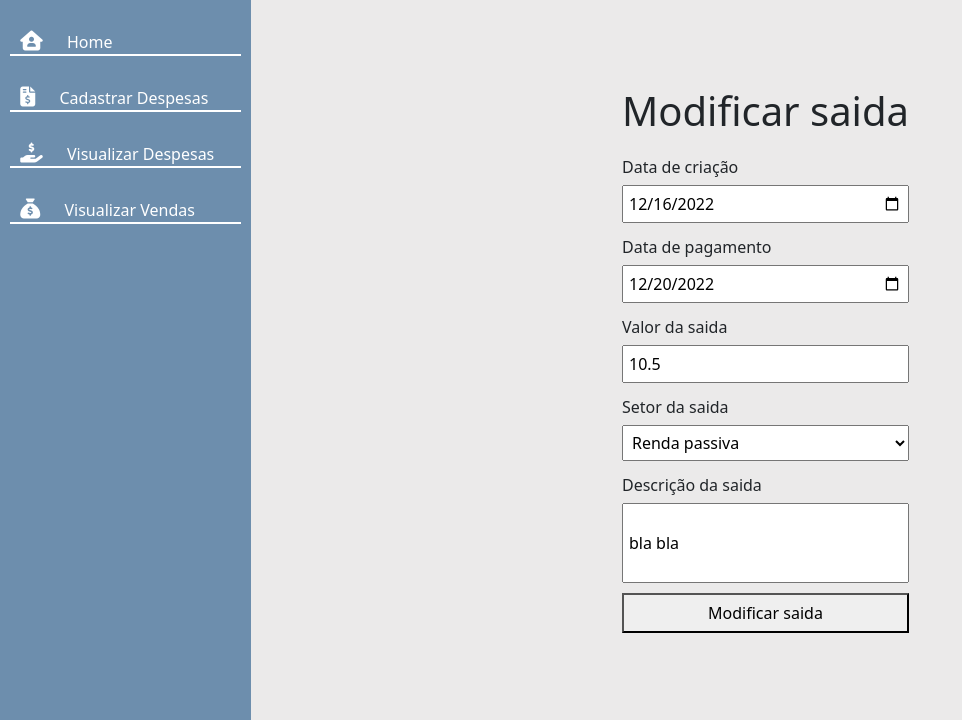
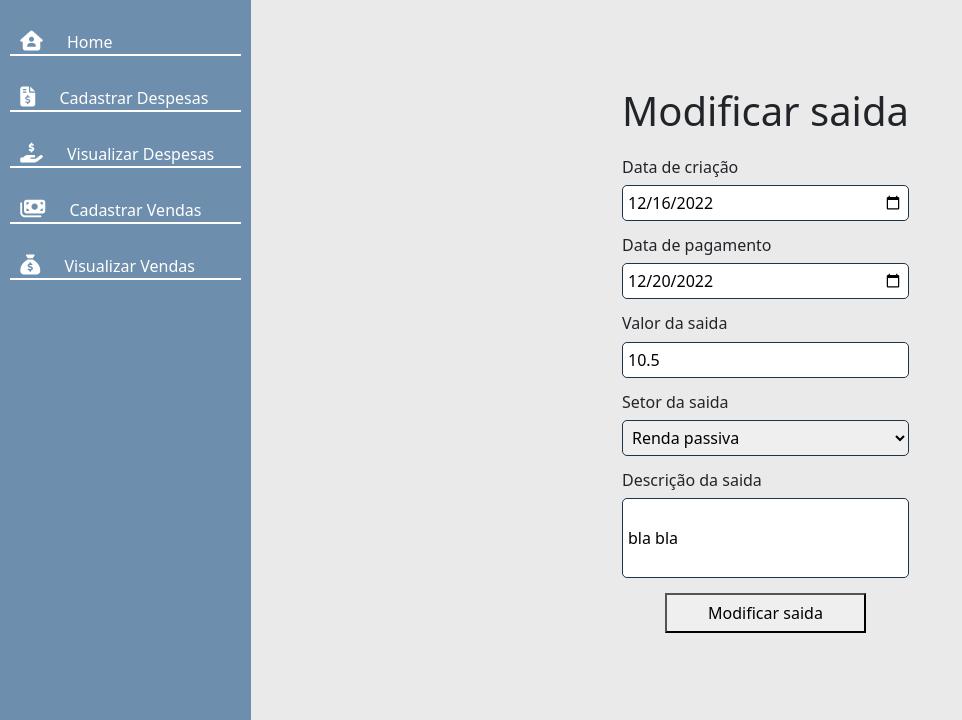
Before and after one commit to giboxz/ERP_DevCyber, a Django app: page /editarSaida/5 in a window 1280 px wide. Shown: the part 80-800 px from the top of the page, without its empty margins (0-962 px from the left). Run offline with Django 3.2, Linux system fonts and the light colour scheme; data comes from the database, SQL or seed files in the repository; some libraries are stand-ins or nearby versions.

Commit message:
Modificações htmt/css

```diff
--- a/app/static/padrao.css
+++ b/app/static/padrao.css
@@ -29,17 +29,22 @@ nav {
     color: #ffff;
 }
 
-.abas-menu:hover{
-    border-bottom: 2px solid #ffff;
-    color: #ffff;
-}
-
 .homepage {
     width: 82vw;
     height: 90vh;
     background-color: rgb(235, 234, 234);
     display: flex;
     flex-direction: column;
+}
+
+.abas-menu:hover{
+    border-bottom: 2px solid #FFC000;
+    color:#FFC000;
+    cursor: pointer;
+}
+
+.abas-menu:hover i{
+    color:#FFC000;
 }
 
 .index {
@@ -153,11 +158,15 @@ span {
 }
 
 .btnDiv {
-    margin-top: 10px;
+    margin-top: 15px;
+    display: flex;
+    flex-direction: column;
+    justify-content: center;
+    align-items: center;
 }
 
 .btnSimulacao {
-    width: 100%;
+    width: 70%;
     height: 40px;
 }
 
@@ -170,3 +179,12 @@ span {
     width: 100%;
     padding: 5px;
 }
+
+a {
+    text-decoration: none;
+}
+
+input, select {
+    border: solid 1px #1F3447;
+    border-radius: 5px;
+}
--- a/app/templates/modifica_saidas.html
+++ b/app/templates/modifica_saidas.html
@@ -28,22 +28,26 @@
 
     <main>
       <nav>
-        <div class="abas-menu">
+        <a href="home.html"><div class="abas-menu">
             <i class="fa-solid fa-house-user"></i>
             Home
-        </div>
-        <div class="abas-menu">
+        </div></a>
+        <a href="forms_saida_erp.html"><div class="abas-menu">
             <i class="fa-solid fa-file-invoice-dollar"></i>
             Cadastrar Despesas
-        </div>
-        <div class="abas-menu">
+        </div></a>
+        <a href="consulta_saidas.html"><div class="abas-menu">
             <i class="fa-solid fa-hand-holding-dollar"></i>
             Visualizar Despesas
-        </div>
-        <div class="abas-menu">
+        </div></a>
+        <a href="forms_entrada_erp.html"><div class="abas-menu">
+            <i class="fa-solid fa-money-bills"></i>
+            Cadastrar Vendas
+        </div></a>
+        <a href="consulta_entradas.html"><div class="abas-menu">
             <i class="fa-solid fa-sack-dollar"></i>
             Visualizar Vendas
-        </div>
+        </div></a>
       </nav>
 
       <div class="homepage" style="justify-content: center; align-items: center;">
```
Also changed, not shown: app/templates/consulta_entradas.html (+12 -8 lines), app/templates/consulta_saidas.html (+12 -8 lines), app/templates/forms_entrada_erp.html (+14 -10 lines), app/templates/forms_saida_erp.html (+14 -10 lines), app/templates/home.html (+13 -9 lines), app/templates/modifica_entradas.html (+12 -8 lines). Lines whose indentation alone changed are shown as unchanged.
